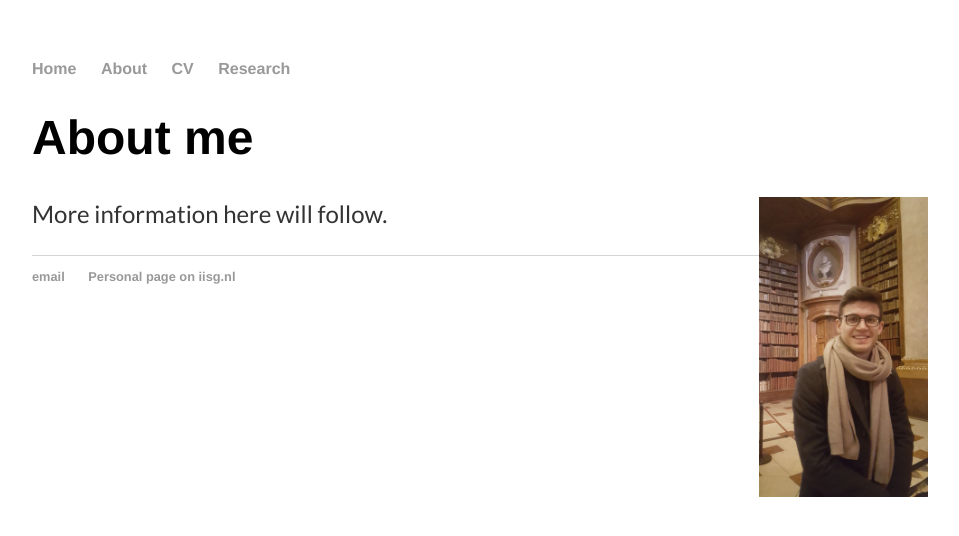
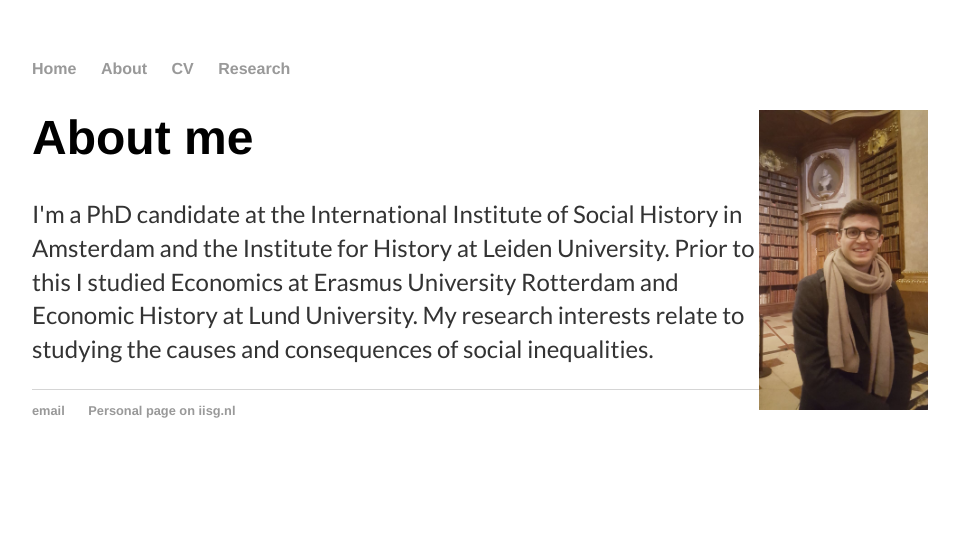
Before and after one commit to kok-joris/kok-joris.github.io, a Jekyll site: the page built from about/index.html, in a window 1280 px wide. Shown: the top 536 px of the page, without its empty margins (160-1119 px from the left). Built offline with Jekyll 4.4.1, drawn with Linux system fonts in a browser that asks for light colours; Markdown is read by kramdown in place of the engine named in the settings.

Commit message:
Update index.html
Added some text

```diff
--- a/about/index.html
+++ b/about/index.html
@@ -3,9 +3,10 @@ layout: default
 title: About me
 ---
 <div class="blurb">
+	<img src="https://kok-joris.github.io/images/Joris bibliotheek foto.jpeg" class="inline" align="right" height=300>
 
 	<h1>About me</h1>
-	<img src="https://kok-joris.github.io/images/Joris bibliotheek foto.jpeg" class="inline" align="right" height=300>
-	<p>More information here will follow.</p>
+
+	<p>I'm a PhD candidate at the International Institute of Social History in Amsterdam and the Institute for History at Leiden University. Prior to this I studied Economics at Erasmus University Rotterdam and Economic History at Lund University. My research interests relate to studying the causes and consequences of social inequalities. </p>
 
 </div><!-- /.blurb -->
```
